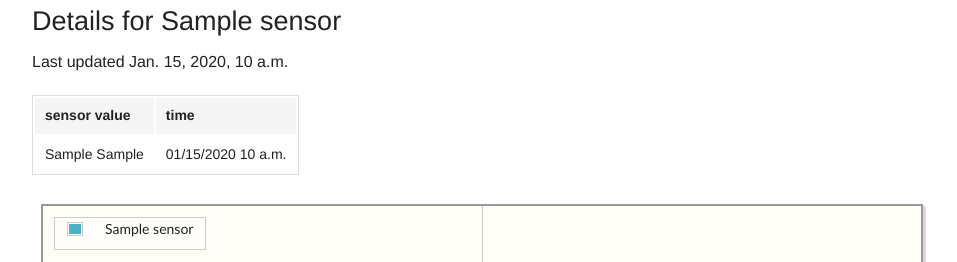
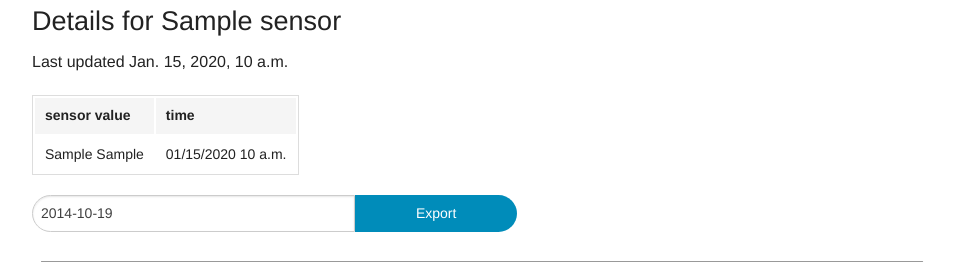
Before and after one commit to apollo13/oversight, a Django app: a page that uses oversight/templates/oversight/detail.html in a window 1280 px wide. Shown: the part 45-307 px from the top of the page, without its empty margins (123-1080 px from the left). Run offline with Django 3.2, Linux system fonts and the light colour scheme; a user stored in the database is signed in; tables that the repository leaves empty hold one stand-in row (values such as "Sample post"); parts of the project's set-up code (start-up, migrations or seed data) failed here and were passed over; some libraries are stand-ins or nearby versions.

Commit message:
Implemented simple data export.

```diff
--- /dev/null
+++ b/oversight/forms.py
@@ -0,0 +1,5 @@
+from django import forms
+
+
+class ExportForm(forms.Form):
+    export_since = forms.DateField()
--- a/oversight/templates/oversight/detail.html
+++ b/oversight/templates/oversight/detail.html
@@ -22,6 +22,23 @@
       {% endfor %}
       </tbody>
     </table>
+    {% if user.is_authenticated %}
+    <form method="post">
+      {% csrf_token %}
+      <div class="row"> <!-- foundation is weird -->
+        <div class="small-12 columns">
+          <div class="row collapse postfix-round">
+            <div class="small-4 columns">
+              {{ export_form.export_since }}
+            </div>
+            <div class="small-2 columns end">
+              <input type="submit" value="Export" class="button postfix"/>
+            </div>
+          </div>
+        </div>
+      </div>
+    </form>
+    {% endif %}
     <div id="chart" style="width:900px; height:700px;" data-url="{% url 'oversight_sensor_compare' %}" data-sensors="{{ sensor_ids_json }}"><h3>Retrieving data…</h3></div>
   </div>
 </div>
--- a/oversight/views.py
+++ b/oversight/views.py
@@ -6,7 +6,7 @@ from datetime import timedelta
 from django.conf import settings
 from django.core.exceptions import PermissionDenied
 from django.shortcuts import render, redirect
-from django.http import HttpResponse, JsonResponse
+from django.http import HttpResponse, JsonResponse, StreamingHttpResponse
 from django.utils.timezone import now
 from django.utils.crypto import constant_time_compare
 from django.views.decorators.csrf import csrf_exempt
@@ -14,6 +14,7 @@ from django.views.decorators.csrf import csrf_exempt
 from django.contrib.auth.decorators import login_required
 from django.contrib import messages
 
+from .forms import ExportForm
 from .models import Sensor, LogEntry
 
 
@@ -47,12 +48,34 @@ def index(request):
 
 
 def sensor_detail(request, slug):
+    initial = {'export_since': now() - timedelta(days=2)}
     sensor = Sensor.objects.get(api_endpoint=slug)
-    sensor_data = LogEntry.objects.filter(sensor=sensor).order_by('-datetime')[:5]
+    sensor_data = LogEntry.objects.filter(sensor=sensor).order_by('-datetime')
+
+    if request.method == 'POST' and request.user.is_authenticated():
+        export_form = ExportForm(request.POST, initial=initial)
+        if export_form.is_valid():
+            dt = export_form.cleaned_data['export_since']
+            sensor_data = sensor_data.filter(datetime__gte=dt)\
+                                     .values_list('datetime', 'value')\
+                                     .iterator()
+            def stream():
+                for log in sensor_data:
+                    yield '%s\t%s\n' % (int(log[0].strftime('%s')), log[1])
+            response = StreamingHttpResponse(stream(), content_type='text/csv')
+            response['Content-Disposition'] = 'attachment; filename="export.csv"'
+            return response
+
+    else:
+        export_form = ExportForm(initial=initial)
+
+    sensor_data = sensor_data[:5]
+
     context = {
         'sensor': sensor,
         'sensor_ids_json': json.dumps([slug]),
-        'sensor_data': sensor_data
+        'sensor_data': sensor_data,
+        'export_form': export_form,
     }
     return render(request, 'oversight/detail.html', context)
 
```
